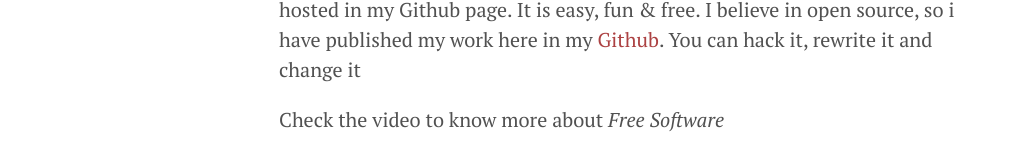
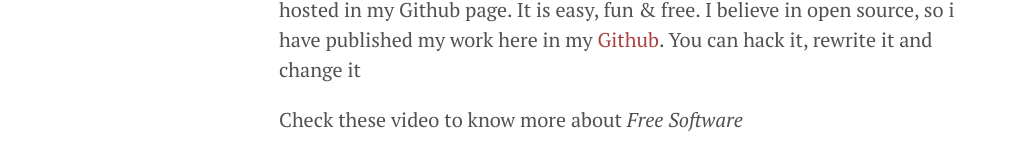
Before and after one commit to GauravDhanuka/aruzmeister.github.io, a Jekyll site: the page built from _posts/2014-09-06-hello-blogging.md, in a window 1280 px wide. Shown: the part 717-872 px from the top of the page, without its empty margins (1-1020 px from the left). Built offline with Jekyll 4.4.1, drawn with Linux system fonts in a browser that asks for light colours; Markdown is read by kramdown in place of the engine named in the settings; some of the changed text lies outside the part shown; grey boxes are pictures that could not be loaded.

```diff
--- a/_posts/2014-09-06-hello-blogging.md
+++ b/_posts/2014-09-06-hello-blogging.md
@@ -15,9 +15,10 @@ While browsing through [Twitter](www.twitter.com/aruzmeister) i found awesome to
 
 But these wasn't all i want, so i keep on hacking with Jekyll until then i found [Hugo](http://hugo.spf13.com/) which bought more customization, themes and template right on your plate. So using the fusion of *Jekyll + Hugo* i was able to bring my blog live which i hosted in my Github page. It is easy, fun & free. I believe in open source, so i have published my work here in my [Github](www.github.com/aruzmeister). You can hack it, rewrite it and change it
 
-Check the video to know more about *Free Software*
+Check these video to know more about *Free Software*
 
 <iframe width="600" height="400" src="http://www.youtube.com/embed/Z0VVyuMl1ck" frameborder="0"> </iframe>
 
 
-These blog will contain more generic personal experiences and lessons learned. I will be sharing my experience & guide using different technologies, language and framework.
+
+</br>These blog will contain more generic personal experiences and lessons learned. I will be sharing my experience & guide using different technologies, language and framework. Till then hack on......
```
